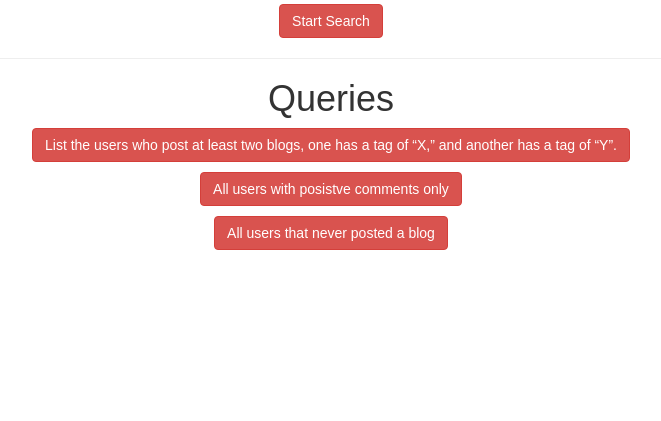
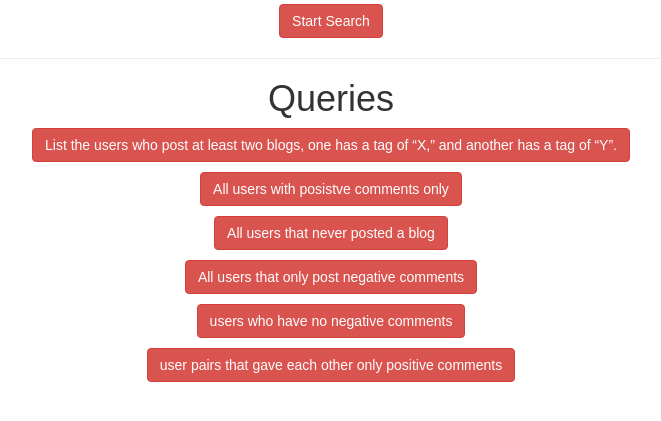
Before and after one commit to shadowgun625/Comp-440-team-5, a PHP site: page /welcome.php in a window 1280 px wide. Shown: the part 248-669 px from the top of the page, without its empty margins (309-970 px from the left). Run offline with PHP 8.4, Linux system fonts and the light colour scheme; a user stored in the database is signed in.

```diff
--- a/PHP/welcome.php
+++ b/PHP/welcome.php
@@ -39,7 +39,7 @@ if(!isset($_SESSION["loggedin"]) || $_SESSION["loggedin"] !== true){
     <h1>Queries</h1>
 
     <div class="page-body">
-    <p>
+		<p>
             <a href="part3_2.php" class="btn btn-danger">List the users who post at least two blogs, one has a tag of “X,” and another has a tag of “Y”.</a>
         </p>
         <p>
@@ -48,6 +48,15 @@ if(!isset($_SESSION["loggedin"]) || $_SESSION["loggedin"] !== true){
         <p>
             <a href="part3_6.php" class="btn btn-danger">All users that never posted a blog</a>
         </p>
+		<p>
+            <a href="part3_8.php" class="btn btn-danger">All users that only post negative comments</a>
+        </p>
+		<p>
+            <a href="part3_9.php" class="btn btn-danger">users who have no negative comments</a>
+        </p>
+		<p>
+            <a href="part3_10.php" class="btn btn-danger">user pairs that gave each other only positive comments</a>
+        </p>
     </div>
 </body>
 </html>
```
